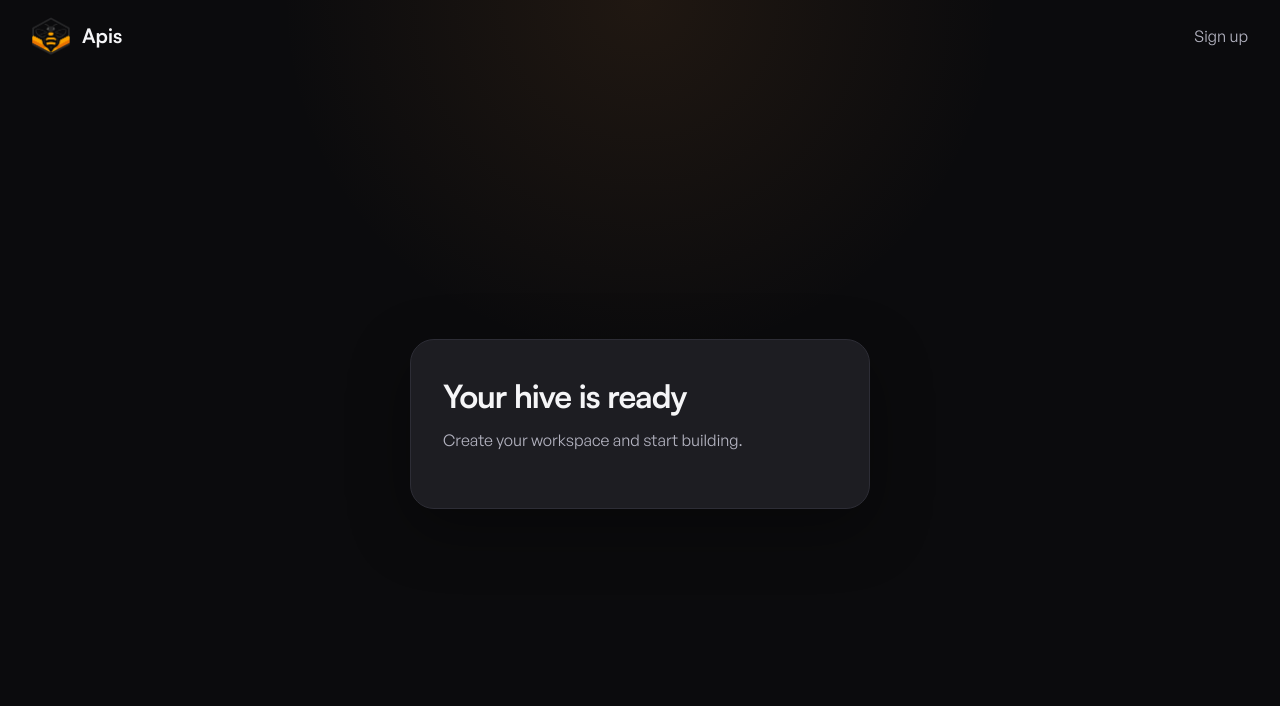
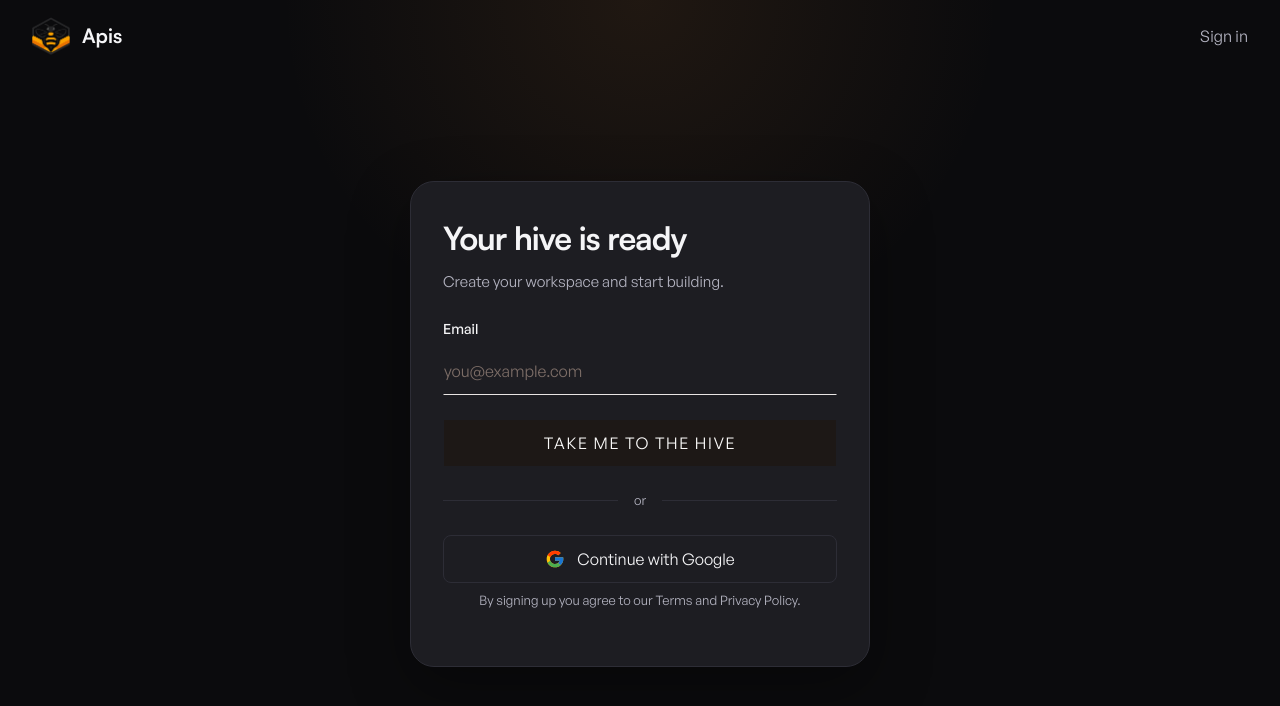
Before and after one commit to oyeinmiede/apis, a React (Vite) app: page /signup in a window 1280 px wide. Shown: the top 706 px of the page. Built offline with nearby package versions, Linux system fonts and the light colour scheme.

Commit message:
finished signup page ui

```diff
--- a/src/features/auth/components/AuthHeader.jsx
+++ b/src/features/auth/components/AuthHeader.jsx
@@ -1,7 +1,8 @@
 import { Link } from "react-router-dom";
 import "../styles/auth-layout.css";
 
-function AuthHeader() {
+function AuthHeader({ mode }) {
+    const isLogin = mode === "login"
     return (
         <header className="auth-header">
             <Link
@@ -14,10 +15,12 @@ function AuthHeader() {
                 <span>Apis</span>
             </Link>
             <Link
-                to="/signup"
+                to={isLogin ? "/signup" : "/login"}
                 className="auth-switch"
             >
-                Sign up
+                {isLogin
+                    ? "Sign up"
+                    : "Sign in"}
             </Link>
         </header>
     );
--- a/src/features/auth/components/AuthLayout.jsx
+++ b/src/features/auth/components/AuthLayout.jsx
@@ -1,10 +1,10 @@
 import AuthHeader from "./AuthHeader";
 import "../styles/auth-layout.css";
 
-function AuthLayout({ children, }) {
+function AuthLayout({ children, mode }) {
     return (
         <div className="auth-layout">
-            <AuthHeader />
+            <AuthHeader mode={mode} />
             <main className="auth-content">
                 {children}
             </main>
--- a/src/features/auth/pages/LoginPage.jsx
+++ b/src/features/auth/pages/LoginPage.jsx
@@ -12,7 +12,7 @@ import '../styles/login.css'
 
 function LoginPage() {
     return (
-        <AuthLayout>
+        <AuthLayout mode="login">
             <AuthModal>
                 <h1>Sign in to Apis</h1>
                 <p>
--- a/src/features/auth/pages/SignupPage.jsx
+++ b/src/features/auth/pages/SignupPage.jsx
@@ -1,15 +1,40 @@
 import AuthLayout from "../components/AuthLayout";
 import AuthModal from "../components/AuthModal";
+import GoogleButton from "../components/GoogleButton";
+import AuthDivider from "../components/AuthDivider";
+
+import { Input } from "@/components/ui/input";
+import { Button } from "@/components/ui/button";
 
 function SignupPage() {
     return (
-        <AuthLayout>
+        <AuthLayout mode="signup">
             <AuthModal>
                 <h1>Your hive is ready</h1>
-                <p>Create your workspace and start building.</p>
+                <p className="auth-subtitle">Create your workspace and start building.</p>
+                <form className="auth-form">
+                    <div className="auth-field">
+                        <label htmlFor="email">Email</label>
+                        <Input
+                            id="email"
+                            type="email"
+                            placeholder="you@example.com"
+                        />
+                    </div>
+                    <Button
+                        className="auth-submit"
+                    >
+                        Take me to the Hive
+                    </Button>
+                </form>
+                <AuthDivider />
+                <GoogleButton />
+                <p className="auth-help">
+                    By signing up you agree to our Terms and Privacy Policy.
+                </p>
             </AuthModal>
         </AuthLayout>
-    )
+    );
 }
 
 export default SignupPage;
```
